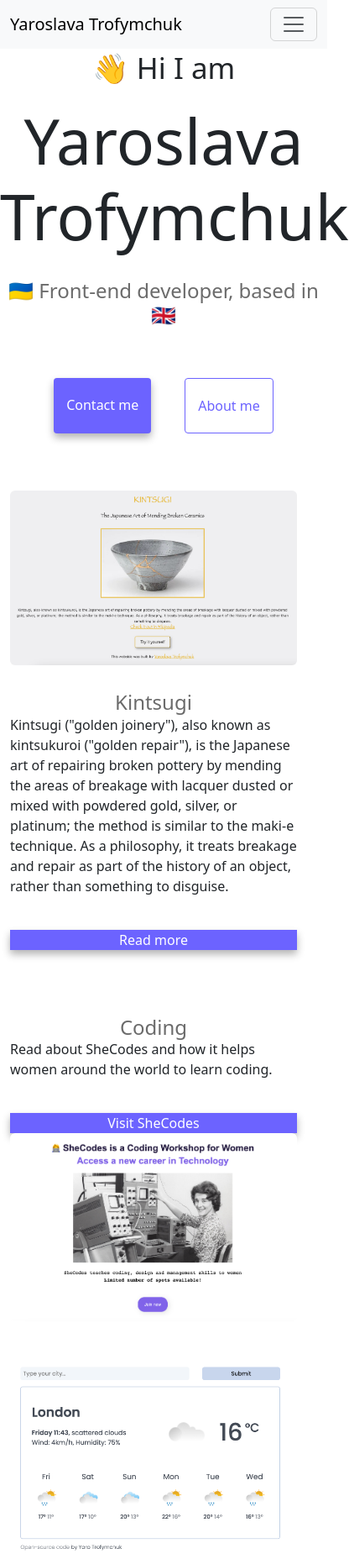
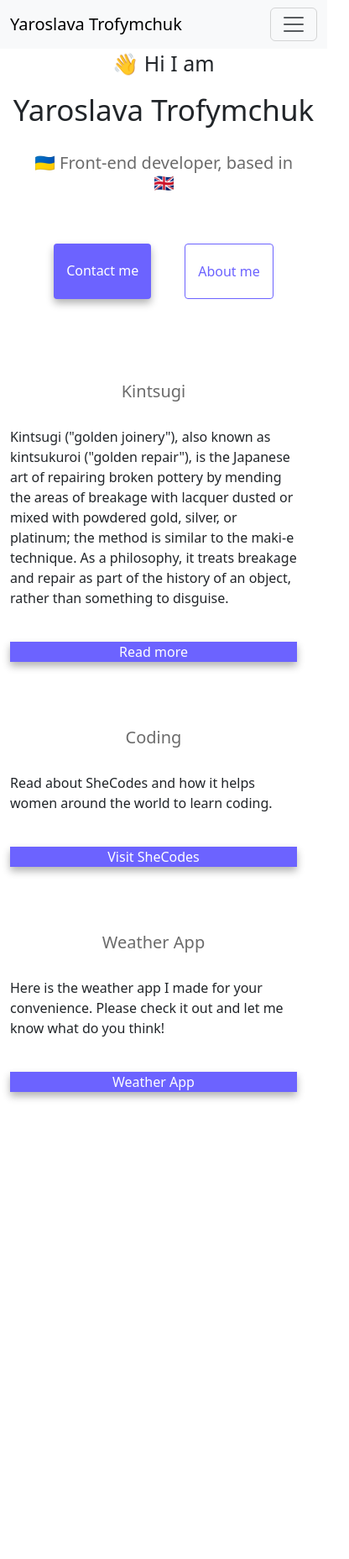
Before and after one commit to yarcello/Portfolio-homework, a plain HTML site: page index.html in a window 390 px wide. Shown: the top 1856 px of the page at 84% size, 416 px wide, since content can reach past the window. After the commit the page ends 1360 px from the top, so only its background shows below. Drawn offline with nearby package versions, Linux system fonts and the light colour scheme.

Commit message:
added media queries

```diff
--- a/index.html
+++ b/index.html
@@ -70,7 +70,7 @@
           <img
             src="images/kintsugi.png"
             alt="kintsugi"
-            class="w-100 img-fluid rounded"
+            class="w-100 img-fluid rounded images"
           />
         </div>
         <div class="col-sm-6">
@@ -112,7 +112,7 @@
           <img
             src="images/coding.png"
             alt="woman-coding"
-            class="w-100 img-fluid rounded"
+            class="w-100 img-fluid rounded images"
           />
         </div>
       </div>
@@ -121,7 +121,7 @@
           <img
             src="images/weather.png"
             alt="weather-app"
-            class="w-100 img-fluid rounded"
+            class="w-100 img-fluid rounded images"
           />
         </div>
         <div class="col-sm-6">
--- a/style/style.css
+++ b/style/style.css
@@ -27,11 +27,7 @@ h2 {
 h3 {
   font-size: 24px;
   color: rgb(107, 107, 107);
-  margin: 30px 0 0 0;
-}
-p {
-  padding: 20px;
-  margin: 20px 0 20px;
+  margin: 30px;
 }
 
 .navigation-links,
@@ -90,3 +86,17 @@ p {
 #contact {
   margin: 40px;
 }
+@media (max-width: 576px) {
+  h1 {
+    font-size: 35px;
+  }
+  h2 {
+    font-size: 25px;
+  }
+  h3 {
+    font-size: 20px;
+  }
+  .images {
+    display: none;
+  }
+}
```
